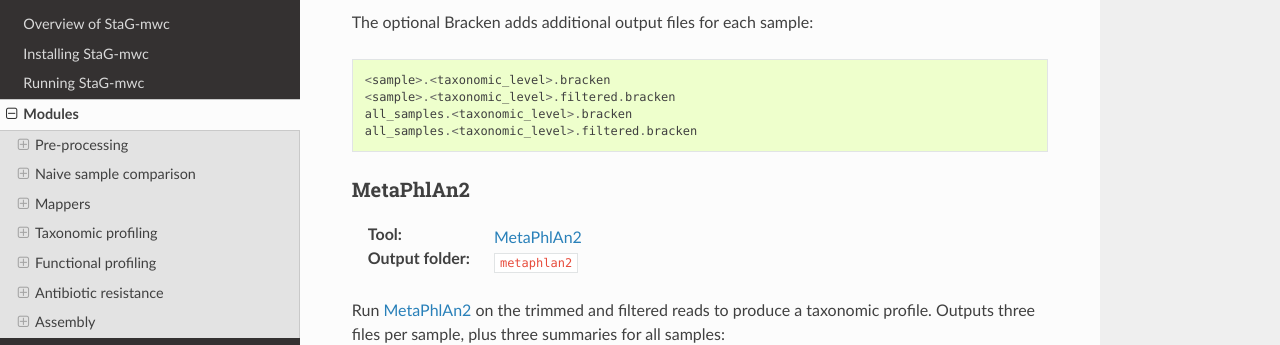
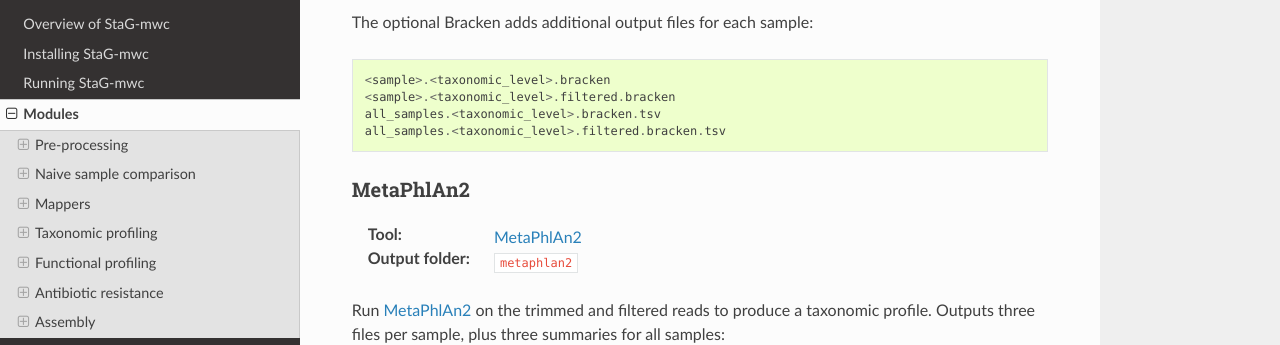
Before and after one commit to ctmrbio/stag-mwc, a Sphinx documentation site: the page built from docs/source/modules.rst, in a window 1280 px wide and 900 px high, scrolled down 5623 px. Shown: the part 153-498 px from the top of the window. Built offline with Sphinx 7.4.7 and the Read the Docs theme 2.0.0, drawn with Linux system fonts in a browser that asks for light colours.

Commit message:
Add Bracken all_samples tables to report

```diff
--- a/docs/source/modules.rst
+++ b/docs/source/modules.rst
@@ -290,8 +290,8 @@
 
     <sample>.<taxonomic_level>.bracken
     <sample>.<taxonomic_level>.filtered.bracken
-    all_samples.<taxonomic_level>.bracken
-    all_samples.<taxonomic_level>.filtered.bracken
+    all_samples.<taxonomic_level>.bracken.tsv
+    all_samples.<taxonomic_level>.filtered.bracken.tsv
 
 MetaPhlAn2
 ----------
--- /dev/null
+++ b/report/bracken_table.rst
@@ -0,0 +1 @@
+TSV table with combined and filtered Bracken reports based on the Kraken2 reports.
```
Also changed, not shown: 1 other file.
